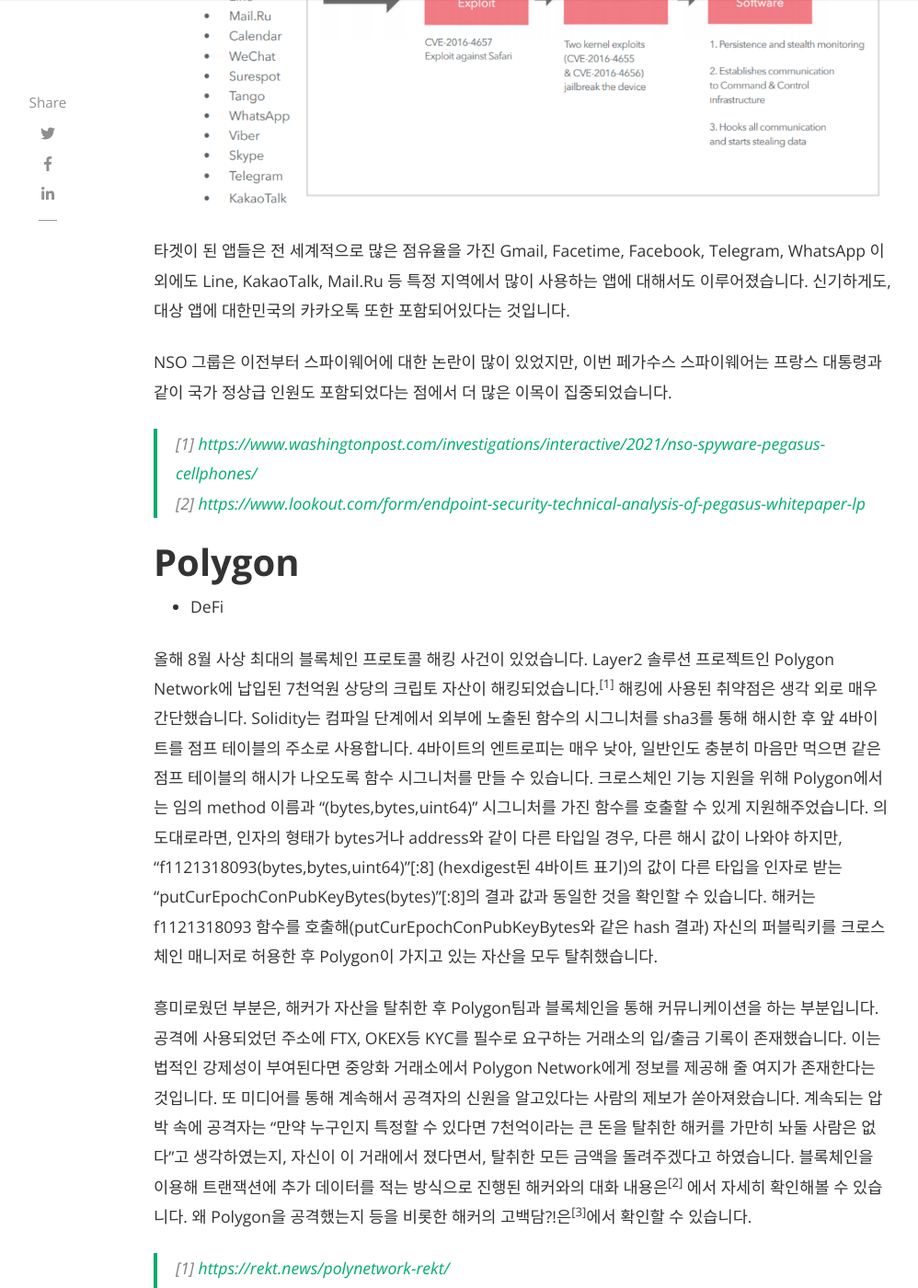
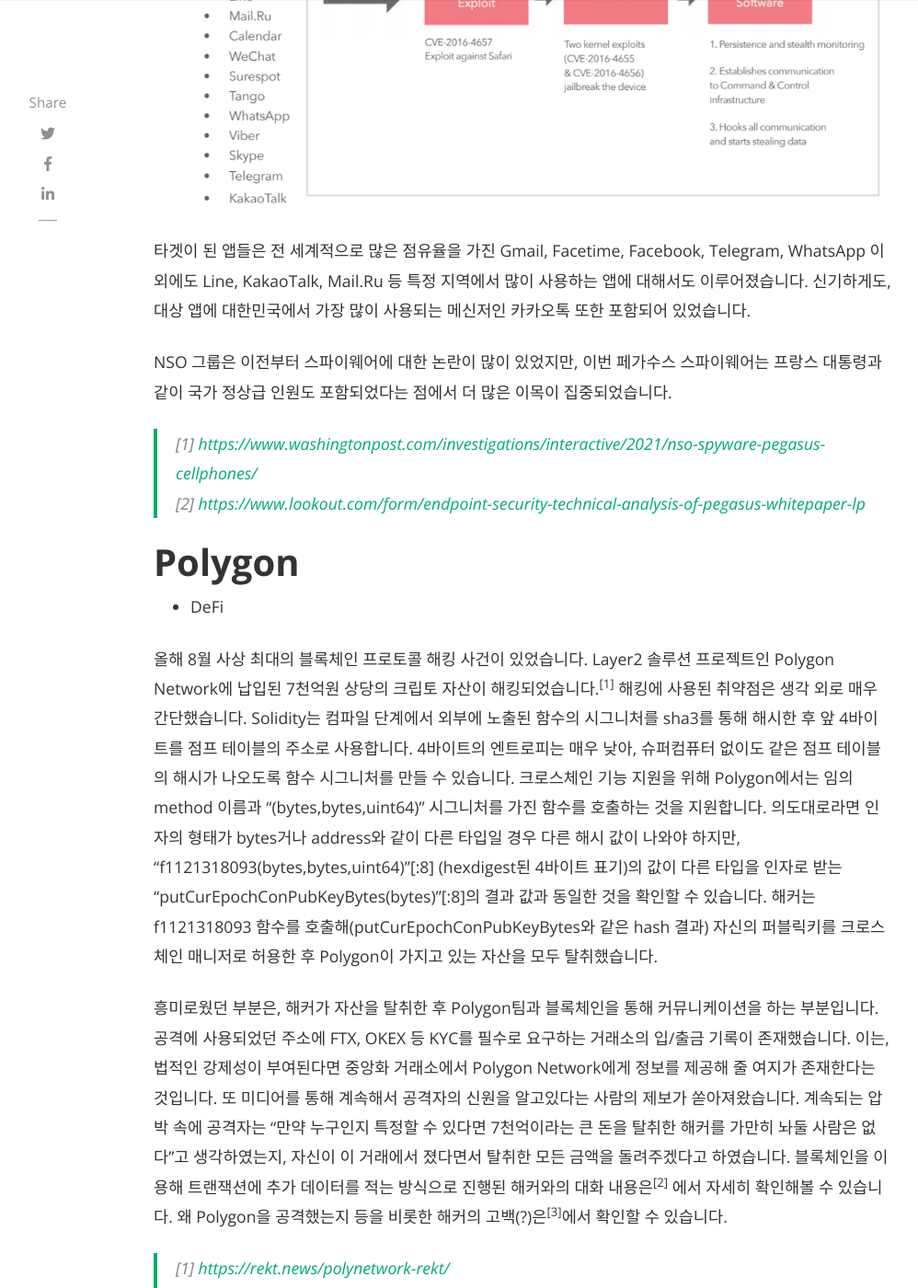
Before and after one commit to theori-io/theori-io.github.io, a Jekyll site: the page built from _posts/2021-12-31-2021-hot-cve-the-second-half.md, in a window 1280 px wide and 1400 px high, scrolled down 1736 px. Shown: the whole window at 92% size, without its empty margins (118-1116 px from the left). Built offline with Jekyll 4.4.1, drawn with Linux system fonts in a browser that asks for light colours; nearby versions of some CDN libraries; comment, search, counter and statistics services are not loaded; some of the changed text lies outside the part shown.

Commit message:
Fix post

```diff
--- a/_posts/2021-12-31-2021-hot-cve-the-second-half.md
+++ b/_posts/2021-12-31-2021-hot-cve-the-second-half.md
@@ -32,7 +32,7 @@
 
 ![nso-2][nso-2]
 
-타겟이 된 앱들은 전 세계적으로 많은 점유율을 가진 Gmail, Facetime, Facebook, Telegram, WhatsApp 이외에도 Line, KakaoTalk, Mail.Ru 등 특정 지역에서 많이 사용하는 앱에 대해서도 이루어졌습니다. 신기하게도, 대상 앱에 대한민국의 카카오톡 또한 포함되어있다는 것입니다.
+타겟이 된 앱들은 전 세계적으로 많은 점유율을 가진 Gmail, Facetime, Facebook, Telegram, WhatsApp 이외에도 Line, KakaoTalk, Mail.Ru 등 특정 지역에서 많이 사용하는 앱에 대해서도 이루어졌습니다. 신기하게도, 대상 앱에 대한민국에서 가장 많이 사용되는 메신저인 카카오톡 또한 포함되어 있었습니다.
 
 NSO 그룹은 이전부터 스파이웨어에 대한 논란이 많이 있었지만, 이번 페가수스 스파이웨어는 프랑스 대통령과 같이 국가 정상급 인원도 포함되었다는 점에서 더 많은 이목이 집중되었습니다.
 
@@ -43,9 +43,9 @@
 
 - DeFi
 
-올해 8월 사상 최대의 블록체인 프로토콜 해킹 사건이 있었습니다. Layer2 솔루션 프로젝트인 Polygon Network에 납입된  7천억원 상당의 크립토 자산이 해킹되었습니다.<sup>[1]</sup> 해킹에 사용된 취약점은 생각 외로 매우 간단했습니다. Solidity는 컴파일 단계에서 외부에 노출된 함수의 시그니처를 sha3를 통해 해시한 후 앞 4바이트를 점프 테이블의 주소로 사용합니다. 4바이트의 엔트로피는 매우 낮아, 일반인도 충분히 마음만 먹으면 같은 점프 테이블의 해시가 나오도록 함수 시그니처를 만들 수 있습니다. 크로스체인 기능 지원을 위해 Polygon에서는 임의 method 이름과 “(bytes,bytes,uint64)” 시그니처를 가진 함수를 호출할 수 있게 지원해주었습니다. 의도대로라면, 인자의 형태가 bytes거나 address와 같이 다른 타입일 경우, 다른 해시 값이 나와야 하지만,  “f1121318093(bytes,bytes,uint64)”[:8] (hexdigest된 4바이트 표기)의 값이 다른 타입을 인자로 받는 “putCurEpochConPubKeyBytes(bytes)”[:8]의 결과 값과 동일한 것을 확인할 수 있습니다. 해커는 f1121318093 함수를 호출해(putCurEpochConPubKeyBytes와 같은 hash 결과) 자신의 퍼블릭키를 크로스체인 매니저로 허용한 후 Polygon이 가지고 있는 자산을 모두 탈취했습니다.
+올해 8월 사상 최대의 블록체인 프로토콜 해킹 사건이 있었습니다. Layer2 솔루션 프로젝트인 Polygon Network에 납입된  7천억원 상당의 크립토 자산이 해킹되었습니다.<sup>[1]</sup> 해킹에 사용된 취약점은 생각 외로 매우 간단했습니다. Solidity는 컴파일 단계에서 외부에 노출된 함수의 시그니처를 sha3를 통해 해시한 후 앞 4바이트를 점프 테이블의 주소로 사용합니다. 4바이트의 엔트로피는 매우 낮아, 슈퍼컴퓨터 없이도 같은 점프 테이블의 해시가 나오도록 함수 시그니처를 만들 수 있습니다. 크로스체인 기능 지원을 위해 Polygon에서는 임의 method 이름과 “(bytes,bytes,uint64)” 시그니처를 가진 함수를 호출하는 것을 지원합니다. 의도대로라면 인자의 형태가 bytes거나 address와 같이 다른 타입일 경우 다른 해시 값이 나와야 하지만,  “f1121318093(bytes,bytes,uint64)”[:8] (hexdigest된 4바이트 표기)의 값이 다른 타입을 인자로 받는 “putCurEpochConPubKeyBytes(bytes)”[:8]의 결과 값과 동일한 것을 확인할 수 있습니다. 해커는 f1121318093 함수를 호출해(putCurEpochConPubKeyBytes와 같은 hash 결과) 자신의 퍼블릭키를 크로스체인 매니저로 허용한 후 Polygon이 가지고 있는 자산을 모두 탈취했습니다.
 
-흥미로웠던 부분은, 해커가 자산을 탈취한 후 Polygon팀과 블록체인을 통해 커뮤니케이션을 하는 부분입니다. 공격에 사용되었던 주소에 FTX, OKEX등 KYC를 필수로 요구하는 거래소의 입/출금 기록이 존재했습니다. 이는 법적인 강제성이 부여된다면 중앙화 거래소에서 Polygon Network에게 정보를 제공해 줄 여지가 존재한다는 것입니다. 또 미디어를 통해 계속해서 공격자의 신원을 알고있다는 사람의 제보가 쏟아져왔습니다. 계속되는 압박 속에 공격자는 “만약 누구인지 특정할 수 있다면 7천억이라는 큰 돈을 탈취한 해커를 가만히 놔둘 사람은 없다”고 생각하였는지, 자신이 이 거래에서 졌다면서, 탈취한 모든 금액을 돌려주겠다고 하였습니다. 블록체인을 이용해 트랜잭션에 추가 데이터를 적는 방식으로 진행된 해커와의 대화 내용은<sup>[2]</sup> 에서 자세히 확인해볼 수 있습니다. 왜 Polygon을 공격했는지 등을 비롯한 해커의 고백담?!은<sup>[3]</sup>에서 확인할 수 있습니다.
+흥미로웠던 부분은, 해커가 자산을 탈취한 후 Polygon팀과 블록체인을 통해 커뮤니케이션을 하는 부분입니다. 공격에 사용되었던 주소에 FTX, OKEX 등 KYC를 필수로 요구하는 거래소의 입/출금 기록이 존재했습니다. 이는, 법적인 강제성이 부여된다면 중앙화 거래소에서 Polygon Network에게 정보를 제공해 줄 여지가 존재한다는 것입니다. 또 미디어를 통해 계속해서 공격자의 신원을 알고있다는 사람의 제보가 쏟아져왔습니다. 계속되는 압박 속에 공격자는 “만약 누구인지 특정할 수 있다면 7천억이라는 큰 돈을 탈취한 해커를 가만히 놔둘 사람은 없다”고 생각하였는지, 자신이 이 거래에서 졌다면서 탈취한 모든 금액을 돌려주겠다고 하였습니다. 블록체인을 이용해 트랜잭션에 추가 데이터를 적는 방식으로 진행된 해커와의 대화 내용은<sup>[2]</sup> 에서 자세히 확인해볼 수 있습니다. 왜 Polygon을 공격했는지 등을 비롯한 해커의 고백(?)은<sup>[3]</sup>에서 확인할 수 있습니다.
 
 > [1] <a href="https://rekt.news/polynetwork-rekt/" target="_blank">https://rekt.news/polynetwork-rekt/</a>  \
 > [2] <a href="https://docs.google.com/spreadsheets/u/1/d/11LUJwLoHX8ZCyfjhg5YZ0V99iU6PafMNL_NET45FSVc/htmlview?pru=AAABe1lDAS0*CdZKWo5WZNYwj5Qca8505A#" target="_blank">https://docs.google.com/spreadsheets/u/1/d/11LUJwLoHX8ZCyfjhg5YZ0V99iU6PafMNL_NET45FSVc/htmlview?pru=AAABe1lDAS0*CdZKWo5WZNYwj5Qca8505A#</a> \
@@ -59,9 +59,9 @@
 
 NGINX와 양대 산맥을 이루고 있는 HTTP 서버인 Apache에서 Path Traversal을 통해 Remote Code Execution이 가능한 취약점이 발견되었습니다.<sup>[1]</sup> 이 취약점의 기원은 Java Servlet과 Mod proxy와의 호환 설정을 위해 추가된 Path Normalization 코드에서 부터 시작되었습니다. 특정 조건이 만족하는 서버면, Apache가 권한이 있는 파일 시스템의 모든 파일을 읽을 수 있는 취약점이었습니다. 여기서 더 큰 문제는 해당 “특정 조건”을 만족하는 서버가 매우 많다는 것입니다. 서버 검색 엔진인 Shodan.io를 통해 확인해보면 대량 10만개의 서버가 해당 취약점에 노출되어있다는 것을 확인할 수 있습니다.
 
-Apache 2.4.49 버전에서 처음 발견된 취약점은 2.4.50에서 수정되었지만, 또 다른 우회법이 발견되어 2.4.51에서 다시 한번 패치되었습니다. 최근에 발생한 Log4j의 연이은 업데이트에도 계속해서 새로운 우회법/취약점이 발견되는 것을 보면, “Apache 관련 Prodcut는, 꼼꼼하게 패치 검수를 하지 않는 것이 아닌가?” 라는 의문이 들기도 합니다. 😊 문제점을 정확히 이해하고 올바른 패치를 제공하는 것이 중요하다고 생각되는 밤입니다. 🌃
+Apache 2.4.49 버전에서 처음 발견된 취약점은 2.4.50에서 수정되었지만, 또 다른 우회법이 발견되어 2.4.51에서 다시 한번 패치되었습니다. 최근에 발생한 Log4j의 연이은 업데이트에도 계속해서 새로운 우회법/취약점이 발견되는 것을 보면, 우리가 사용하는 소프트웨어의 대부분에는 여전히 많은 취약점이 존재하고 있지만 충분한 관심을 받기 전에는 쉽게 표면위로 나타나지 않아 존재하는지도 모르는 위험한 상태에 놓여있지는 않을까 하는 걱정도 들고, 문제점이 발견되었을 때 정확히 원인을 이해하고 비슷한 사례들까지도 올바른 패치를 통해 안전하게 만드는 것이 중요하다고 생각됩니다.
 
-2021년 말 현재, 대부분의 기업에서 패치를 진행했지만, 아직도 15,000여개의 취약한 버전의 Apache 서버가 구동되고 있습니다.<sup>[2]</sup>
+2021년 말 현재, 대부분의 기업에서 패치를 진행했지만 아직도 15,000여개의 취약한 버전의 Apache 서버가 구동되고 있어 주의가 필요합니다.<sup>[2]</sup>
 
 > [1] <a href="https://httpd.apache.org/security/vulnerabilities_24.html" target="_blank">https://httpd.apache.org/security/vulnerabilities_24.html</a>  \
 > [2] <a href="https://www.shodan.io/search?query=apache+2.4.49" target="_blank">https://www.shodan.io/search?query=apache+2.4.49</a>
@@ -71,7 +71,7 @@
 - 원격 코드 실행, Remote Code Execution
 - CVE-2021-26084
 
-국내 뿐만 아니라 국외에서도 다수의 기업에게 사랑받고 있는 협업 플랫폼, 아틀라시안(Atlassian)의 컨플루언스(Confluence)에서 원격 코드 실행 취약점이 발생하였습니다. 심각한 피해를 야기할 수 있는 취약점임에도, 공격 시도를 위해 인증 등 다른 제약조건이 없기 때문에 취약점은 쉽게 스캐닝될 수 있었습니다. 취약점은 Object-Graph Navigation Language, OGNL Injection으로, 컨플루언스 서버와 Data center의 Webwork 모듈에서 발생합니다.
+국내 뿐만 아니라 해외에서도 다수의 기업에게 사랑받고 있는 협업 플랫폼, 아틀라시안(Atlassian)의 컨플루언스(Confluence)에서 원격 코드 실행 취약점이 발생하였습니다. 심각한 피해를 야기할 수 있는 취약점임에도 공격 시도 시 사용자 인증과 같은 제약조건이 없기 때문에 취약점은 쉽게 스캐닝될 수 있었습니다. 취약점은 Object-Graph Navigation Language, OGNL Injection으로, 컨플루언스 서버와 Data center의 Webwork 모듈에서 발생합니다.
 
 컨플루언스에서는 Webwork 라이브러리를 사용하여 Velocity 템플릿에서 웹 페이지 콘텐츠를 동적으로 생성하기 위해 OGNL 표현식을 사용합니다. OGNL은 자바 객체의 속성 값을 가져오거나 설정할 때 사용하는 동적 EL(Expression Language) 입니다[1]. Velocity 템플릿이 페이지에 렌더될 때, OGNL 구문이 해석됩니다. 이때, 사용자의 입력값의 유효성을 충분히 검사하지 않아 입력값이 템플릿에서 OGNL구문으로 해석될 수 있습니다. 공격자는 이를 악용하여 컨플루언스 서버에 악의적인 OGNL구문을 삽입하여 임의 코드를 실행할 수 있습니다. 해당 취약점은 제보된지 한 달 뒤인 8월 25일 빠르게 hotfix로 패치되었습니다[2].
 
```
